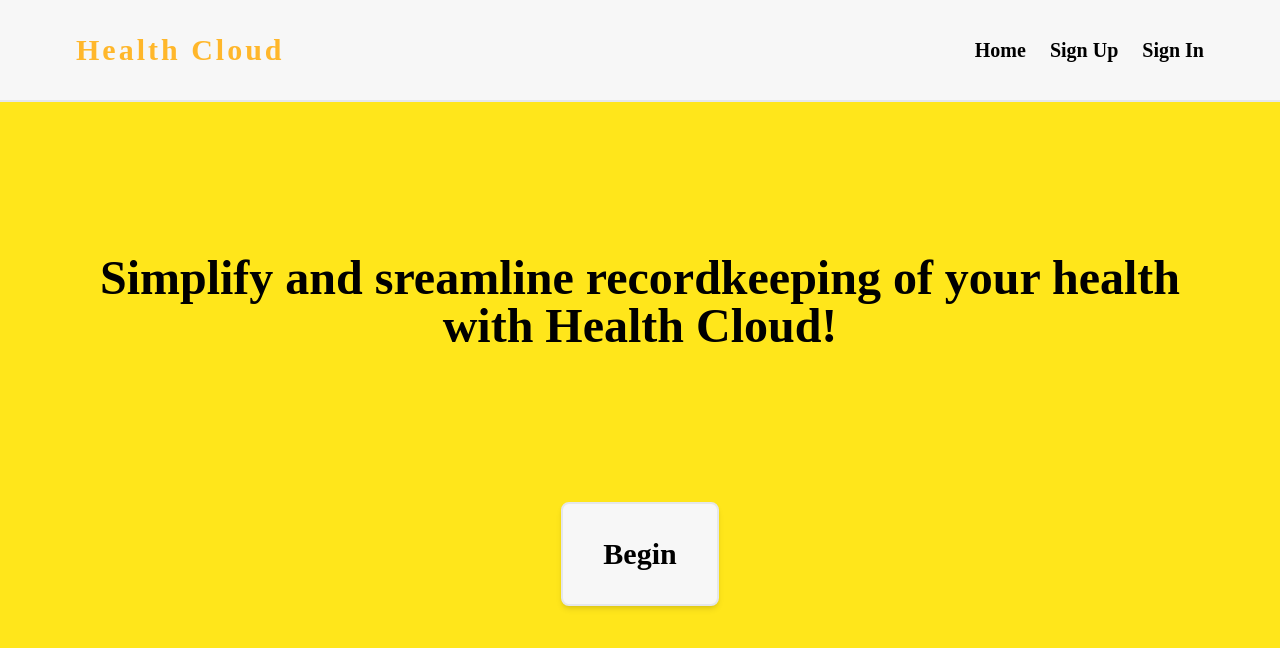
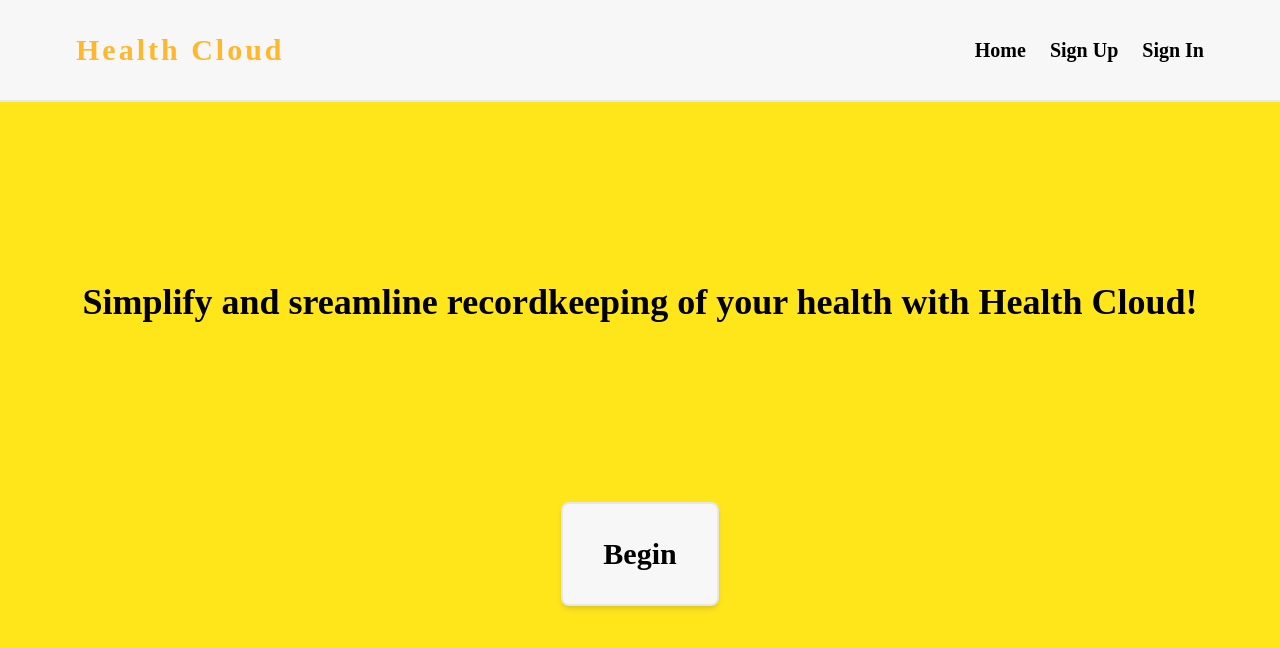
Before and after one commit to Shivz3232/health-cloud-mvp, a Next.js app: page / in a window 1280 px wide. Shown: the top 648 px of the page. Built offline with nearby package versions, Linux system fonts and the light colour scheme; no server answers.

Commit message:
reduced padding on home page

```diff
--- a/components/Home/index.tsx
+++ b/components/Home/index.tsx
@@ -5,8 +5,8 @@ import Link from 'next/link';
 const Home: NextPage = () => {
   return (
     <main className="h-screen flex flex-col items-center bg-gamma">
-      <section className="h-1/2 flex justify-content-center items-center p-14">
-        <p className="text-5xl text-center font-bold">
+      <section className="h-1/2 flex justify-content-center items-center p-10">
+        <p className="text-4xl text-center font-bold">
           Simplify and sreamline recordkeeping of your health with Health Cloud!
         </p>
       </section>
```
